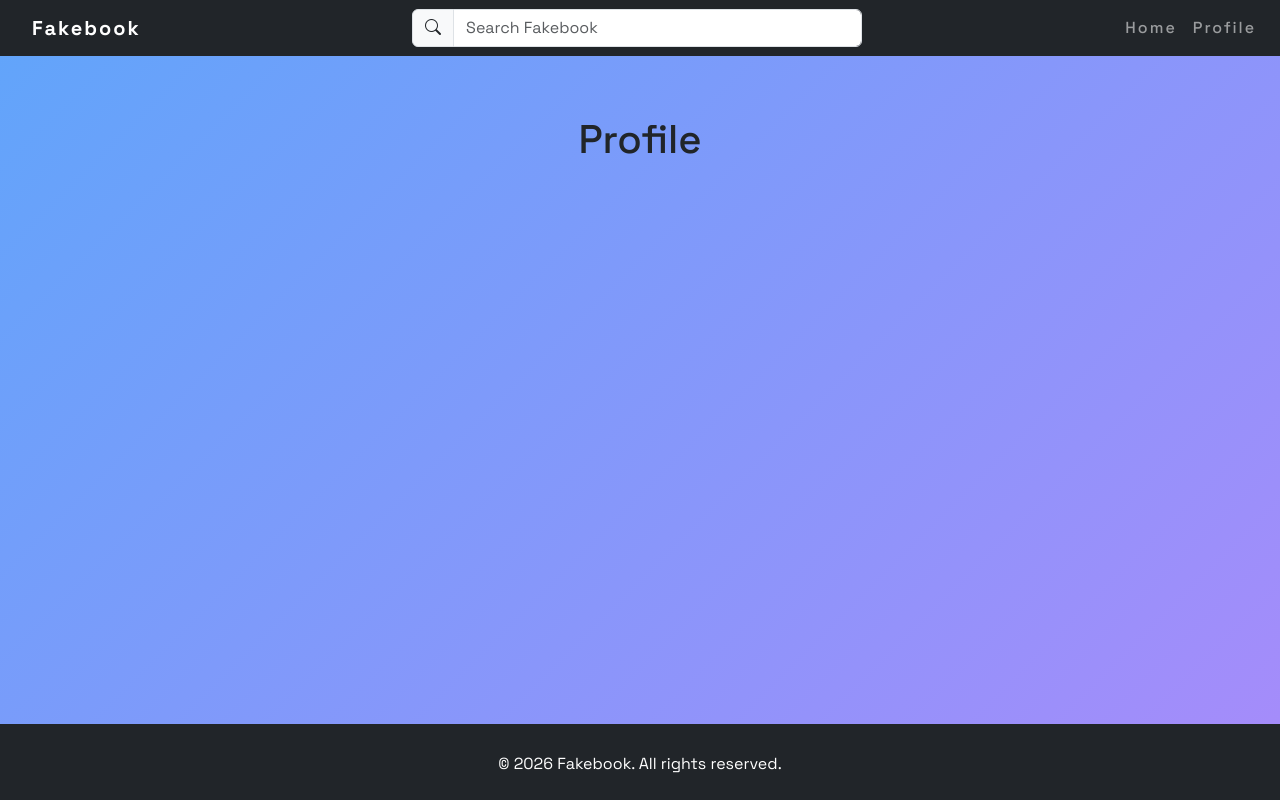
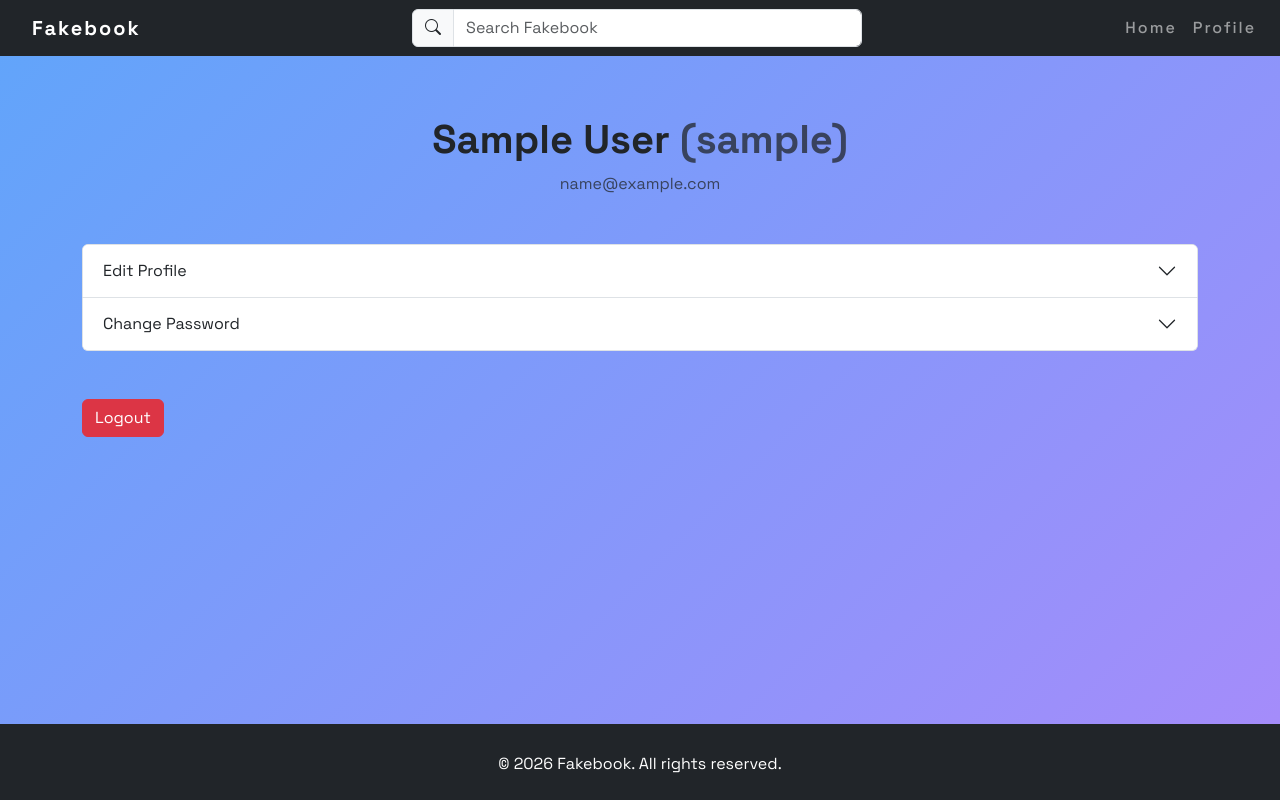
Before and after one commit to johnbords/learn-front-end, a React (Vite) app in the folder fakebook-frontend/: page /profile in a window 1280 px wide. Built offline with nearby package versions, Linux system fonts and the light colour scheme; sample sign-in values are in the browser's storage.

Commit message:
Add profile update functionality and integrate framer-motion for animations

```diff
--- a/fakebook-frontend/package.json
+++ b/fakebook-frontend/package.json
@@ -12,6 +12,7 @@
   "dependencies": {
     "bootstrap": "^5.3.8",
     "bootstrap-icons": "^1.13.1",
+    "framer-motion": "^12.40.0",
     "react": "^19.2.5",
     "react-dom": "^19.2.5",
     "react-router-dom": "^7.15.1"
--- a/fakebook-frontend/src/Profile.jsx
+++ b/fakebook-frontend/src/Profile.jsx
@@ -1,10 +1,302 @@
+import { useState } from "react";
+import { useNavigate } from "react-router-dom";
+import { motion, AnimatePresence } from "framer-motion";
+import { updateProfile } from "./api/usersApi";
 
-function Profile()  {
-    return(
-        <div className="pt-5 mt-5 text-center">
-            <h1>Profile</h1>
+function Profile() {
+  const navigate = useNavigate();
+
+  const storedUser = JSON.parse(localStorage.getItem("user"));
+
+  const [user, setUser] = useState(storedUser);
+  const [openSection, setOpenSection] = useState(null);
+
+  const [profileForm, setProfileForm] = useState({
+    name: storedUser?.name || "",
+    username: storedUser?.username || "",
+    email: storedUser?.email || "",
+    currentPassword: "",
+  });
+
+  const [passwordForm, setPasswordForm] = useState({
+    currentPassword: "",
+    password: "",
+  });
+
+  const [message, setMessage] = useState("");
+  const [error, setError] = useState("");
+
+  const handleProfileChange = (e) => {
+    setProfileForm({
+      ...profileForm,
+      [e.target.name]: e.target.value,
+    });
+  };
+
+  const handlePasswordChange = (e) => {
+    setPasswordForm({
+      ...passwordForm,
+      [e.target.name]: e.target.value,
+    });
+  };
+
+  const handleUpdateProfile = async (e) => {
+    e.preventDefault();
+    setMessage("");
+    setError("");
+
+    try {
+      const data = await updateProfile(profileForm);
+
+      localStorage.setItem("user", JSON.stringify(data.user));
+      setUser(data.user);
+
+      setProfileForm({
+        name: data.user.name,
+        username: data.user.username,
+        email: data.user.email,
+        currentPassword: "",
+      });
+
+      setMessage("Profile updated successfully.");
+      setOpenSection(null);
+    } catch (err) {
+      setError(err.message);
+    }
+  };
+
+  const changePassword = async (e) => {
+    e.preventDefault();
+    setMessage("");
+    setError("");
+
+    try {
+      const token = localStorage.getItem("token");
+
+      const response = await fetch("http://localhost:3000/users/profile", {
+        method: "PUT",
+        headers: {
+          "Content-Type": "application/json",
+          Authorization: `Bearer ${token}`,
+        },
+        body: JSON.stringify(passwordForm),
+      });
+
+      const data = await response.json();
+
+      if (!response.ok) {
+        throw new Error(data.message || data.error || "Failed to change password");
+      }
+
+      setPasswordForm({
+        currentPassword: "",
+        password: "",
+      });
+
+      setMessage("Password changed successfully.");
+      setOpenSection(null);
+    } catch (err) {
+      setError(err.message);
+    }
+  };
+
+  const handleLogout = () => {
+    localStorage.removeItem("token");
+    localStorage.removeItem("user");
+    navigate("/login");
+  };
+
+  if (!user) {
+    return (
+      <main className="container pt-5 mt-5 text-center">
+        <h2>You are not logged in.</h2>
+        <button className="btn btn-primary mt-3" onClick={() => navigate("/login")}>
+          Go to Login
+        </button>
+      </main>
+    );
+  }
+
+  return (
+    <main className="container pt-5 mt-5">
+      <section className="text-center mb-5">
+        <h1 className="fw-bold">
+          {user.name} <span className="text-muted">({user.username})</span>
+        </h1>
+        <p className="text-muted">{user.email}</p>
+      </section>
+
+      {message && (
+        <div className="alert alert-success" role="alert">
+          {message}
         </div>
-    );
+      )}
+
+      {error && (
+        <div className="alert alert-danger" role="alert">
+          {error}
+        </div>
+      )}
+
+      <div className="accordion" id="profileAccordion">
+        <div className="accordion-item">
+          <h2 className="accordion-header">
+            <button
+              className={`accordion-button ${
+                openSection === "editProfile" ? "" : "collapsed"
+              }`}
+              type="button"
+              onClick={() =>
+                setOpenSection(
+                  openSection === "editProfile" ? null : "editProfile"
+                )
+              }
+            >
+              Edit Profile
+            </button>
+          </h2>
+
+          <AnimatePresence initial={false}>
+            {openSection === "editProfile" && (
+              <motion.div
+                key="editProfile"
+                initial={{ height: 0, opacity: 0 }}
+                animate={{ height: "auto", opacity: 1 }}
+                exit={{ height: 0, opacity: 0 }}
+                transition={{ duration: 0.25, ease: "easeInOut" }}
+                style={{ overflow: "hidden" }}
+              >
+                <div className="accordion-body">
+                  <form onSubmit={handleUpdateProfile}>
+                    <div className="mb-3">
+                      <label className="form-label">Real Name</label>
+                      <input
+                        type="text"
+                        name="name"
+                        className="form-control"
+                        value={profileForm.name}
+                        onChange={handleProfileChange}
+                        required
+                      />
+                    </div>
+
+                    <div className="mb-3">
+                      <label className="form-label">Username</label>
+                      <input
+                        type="text"
+                        name="username"
+                        className="form-control"
+                        value={profileForm.username}
+                        onChange={handleProfileChange}
+                        required
+                      />
+                    </div>
+
+                    <div className="mb-3">
+                      <label className="form-label">Email</label>
+                      <input
+                        type="email"
+                        name="email"
+                        className="form-control"
+                        value={profileForm.email}
+                        onChange={handleProfileChange}
+                        required
+                      />
+                    </div>
+
+                    <div className="mb-3">
+                      <label className="form-label">Current Password</label>
+                      <input
+                        type="password"
+                        name="currentPassword"
+                        className="form-control"
+                        value={profileForm.currentPassword}
+                        onChange={handleProfileChange}
+                        required
+                      />
+                    </div>
+
+                    <button type="submit" className="btn btn-primary">
+                      Save Changes
+                    </button>
+                  </form>
+                </div>
+              </motion.div>
+            )}
+          </AnimatePresence>
+        </div>
+
+        <div className="accordion-item">
+          <h2 className="accordion-header">
+            <button
+              className={`accordion-button ${
+                openSection === "changePassword" ? "" : "collapsed"
+              }`}
+              type="button"
+              onClick={() =>
+                setOpenSection(
+                  openSection === "changePassword" ? null : "changePassword"
+                )
+              }
+            >
+              Change Password
+            </button>
+          </h2>
+
+          <AnimatePresence initial={false}>
+            {openSection === "changePassword" && (
+              <motion.div
+                key="changePassword"
+                initial={{ height: 0, opacity: 0 }}
+                animate={{ height: "auto", opacity: 1 }}
+                exit={{ height: 0, opacity: 0 }}
+                transition={{ duration: 0.25, ease: "easeInOut" }}
+                style={{ overflow: "hidden" }}
+              >
+                <div className="accordion-body">
+                  <form onSubmit={changePassword}>
+                    <div className="mb-3">
+                      <label className="form-label">Current Password</label>
+                      <input
+                        type="password"
+                        name="currentPassword"
+                        className="form-control"
+                        value={passwordForm.currentPassword}
+                        onChange={handlePasswordChange}
+                        required
+                      />
+                    </div>
+
+                    <div className="mb-3">
+                      <label className="form-label">New Password</label>
+                      <input
+                        type="password"
+                        name="password"
+                        className="form-control"
+                        value={passwordForm.password}
+                        onChange={handlePasswordChange}
+                        required
+                      />
+                    </div>
+
+                    <button type="submit" className="btn btn-warning">
+                      Change Password
+                    </button>
+                  </form>
+                </div>
+              </motion.div>
+            )}
+          </AnimatePresence>
+        </div>
+      </div>
+
+      <div className="mt-5 text-start">
+        <button className="btn btn-danger" onClick={handleLogout}>
+          Logout
+        </button>
+      </div>
+    </main>
+  );
 }
 
 export default Profile;
--- /dev/null
+++ b/fakebook-frontend/src/api/usersApi.js
@@ -0,0 +1,22 @@
+const API_URL_BACKEND = "http://localhost:3000";
+
+export async function updateProfile(profileData) {
+  const token = localStorage.getItem("token");
+
+  const response = await fetch(`${API_URL_BACKEND}/users/profile`, {
+    method: "PUT",
+    headers: {
+      "Content-Type": "application/json",
+      Authorization: `Bearer ${token}`,
+    },
+    body: JSON.stringify(profileData),
+  });
+
+  const data = await response.json();
+
+  if (!response.ok) {
+    throw new Error(data.message || data.error || "Failed to update profile");
+  }
+
+  return data;
+}
--- a/fakebook-frontend/src/main.jsx
+++ b/fakebook-frontend/src/main.jsx
@@ -1,7 +1,7 @@
-import { StrictMode } from 'react'
 import { createRoot } from 'react-dom/client'
 import { BrowserRouter } from 'react-router-dom'
 import 'bootstrap/dist/css/bootstrap.min.css'
+import "bootstrap/dist/js/bootstrap.bundle.min.js";
 import 'bootstrap-icons/font/bootstrap-icons.css';
 import './index.css'
 import './PostCard.css'
@@ -9,9 +9,7 @@ import App from './App.jsx'
 
 
 createRoot(document.getElementById('root')).render(
-  <StrictMode>
-    <BrowserRouter>
-      <App />
-    </BrowserRouter>
-  </StrictMode>,
+  <BrowserRouter>
+    <App />
+  </BrowserRouter>
 )
```
Also changed, not shown: 1 other file (tests, documents, lock files or other folders).
